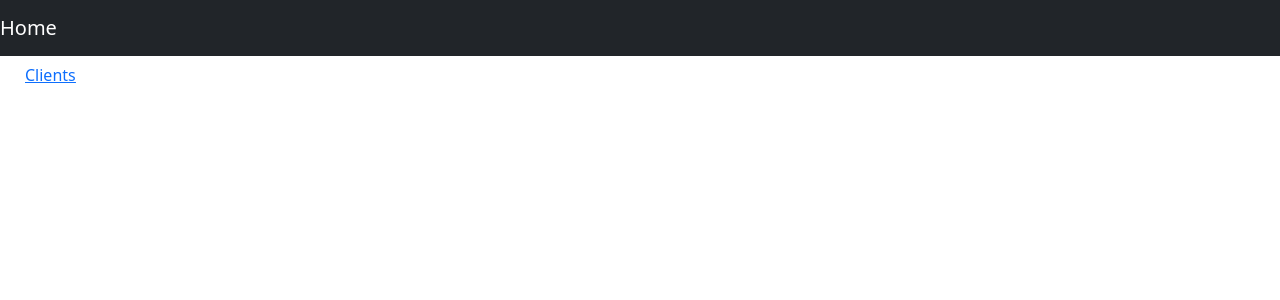
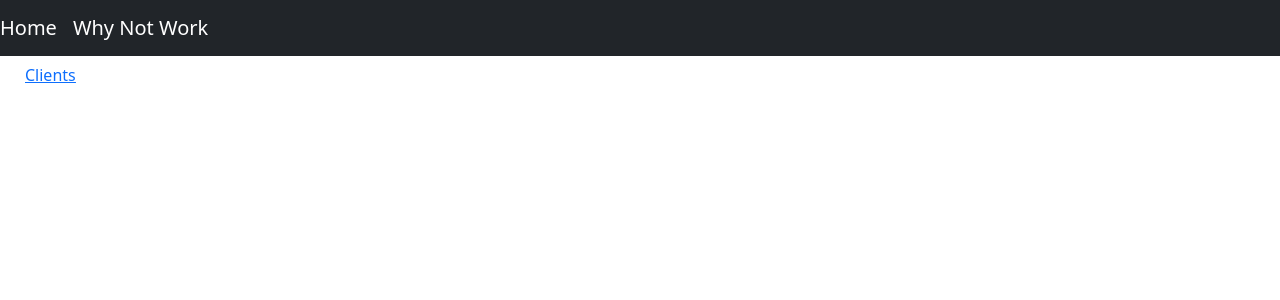
Before and after one commit to gilly97/Library-Management, a React (Create React App) app in the folder Library-Management/frontend/: page / in a window 1280 px wide. Shown: the top 300 px of the page. Built offline with nearby package versions, Linux system fonts and the light colour scheme.

Commit message:
slight refresh page fix

```diff
--- a/Library-Management/frontend/src/AppNavbar.js
+++ b/Library-Management/frontend/src/AppNavbar.js
@@ -1,6 +1,21 @@
 import React, {Component} from 'react';
-import {Navbar, NavbarBrand} from 'reactstrap';
+import {Navbar, NavbarBrand, Button} from 'reactstrap';
 import {Link} from 'react-router-dom';
+import { useHistory } from "react-router-dom";
+
+
+function refreshPage() {
+    window.location.reload(false);
+  }
+// function UrlChange() {
+
+//   const history = useHistory();
+
+//   const routeChange = () =>{
+//     let path = `/`;
+//     history.push(path);
+//   }
+// }
 
 export default class AppNavbar extends Component {
     constructor(props) {
@@ -16,8 +31,10 @@ export default class AppNavbar extends Component {
     }
 
     render() {
-        return <Navbar color="dark" dark expand="md">
-            <NavbarBrand tag={Link} to="/">Home</NavbarBrand>
+        return <Navbar color="dark" dark expand="md" role = "navigation">
+            <NavbarBrand onClick={refreshPage} tag={Link} to="/">Home</NavbarBrand>
+            <NavbarBrand onClick={refreshPage} tag={Link} to="/">Why Not Work</NavbarBrand>
+
         </Navbar>;
     }
 }
--- a/Library-Management/frontend/src/ClientList.js
+++ b/Library-Management/frontend/src/ClientList.js
@@ -58,7 +58,7 @@ class ClientList extends Component {
                 <AppNavbar/>
                 <Container fluid>
                     <div className="float-right">
-                        <Button color="success" onClick={refreshPage} tag={Link} to="/clients/new">Add Client</Button>
+                        <Button color="success"  tag={Link} to="/clients/new">Add Client</Button>
                     </div>
                     <h3>Clients</h3>
                     <Table className="mt-4">
```
